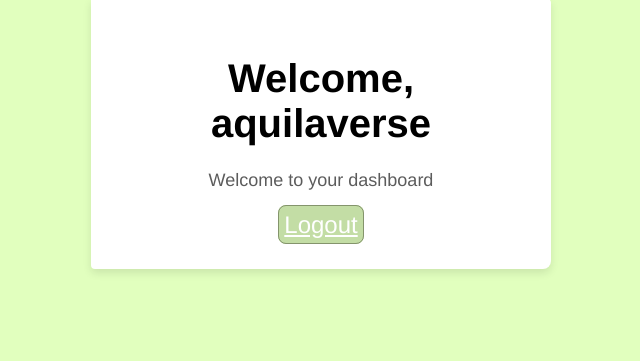
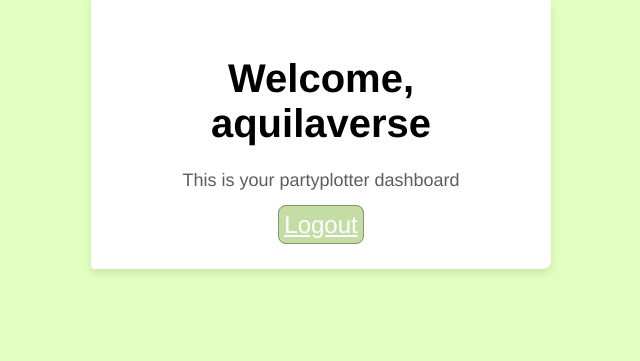
Before and after one commit to feranmiagboola/NEA_work, a Flask app: page /dashboard in a window 1280 px wide. Shown: the part 109-470 px from the top of the page, without its empty margins (319-959 px from the left). Run offline with Flask 3, Linux system fonts and the light colour scheme; a user stored in the database is signed in.

Commit message:
extra changes added

```diff
--- a/partyplotter_webapp/webapp/static/styles.css
+++ b/partyplotter_webapp/webapp/static/styles.css
@@ -65,7 +65,7 @@ main {
   outline: none;
 }
 .container .btn {
-  width: 100%;
+  width: 90%;
   padding: 5px;
   margin-bottom: 10px;
   margin-top: 10px;
--- a/partyplotter_webapp/webapp/static/styles.scss
+++ b/partyplotter_webapp/webapp/static/styles.scss
@@ -2,6 +2,8 @@
 $bgcolour: #e1ffbe;
 $primary: #c3dda5;
 $primary-hover: darken($primary, 10%);
+$secondary: #aec693;
+$secondary-hover: darken($secondary, 10%);
 $container-bgcolour: #ffffff ;
 $textcolour: #000000;
 $subtextcolour: #5c5c5c;
@@ -80,7 +82,7 @@ main {
     }
 
     .btn {
-        width: 100%;
+        width: 90%;
         padding: 5px;
         margin-bottom: 10px;
         margin-top: 10px;
--- a/partyplotter_webapp/webapp/templates/dashboard.html
+++ b/partyplotter_webapp/webapp/templates/dashboard.html
@@ -3,6 +3,6 @@
 {% block body%}
 <div class="container">
     <h1>Welcome, {{username}}</h1>
-    <p>Welcome to your dashboard</p>
+    <p>This is your partyplotter dashboard</p>
     <a href="{{url_for('logout')}}" class="btn btn-logout">Logout</a>
 {% endblock %}
```
Also changed, not shown: partyplotter_webapp/webapp/instance/users.db, 1 other file.
